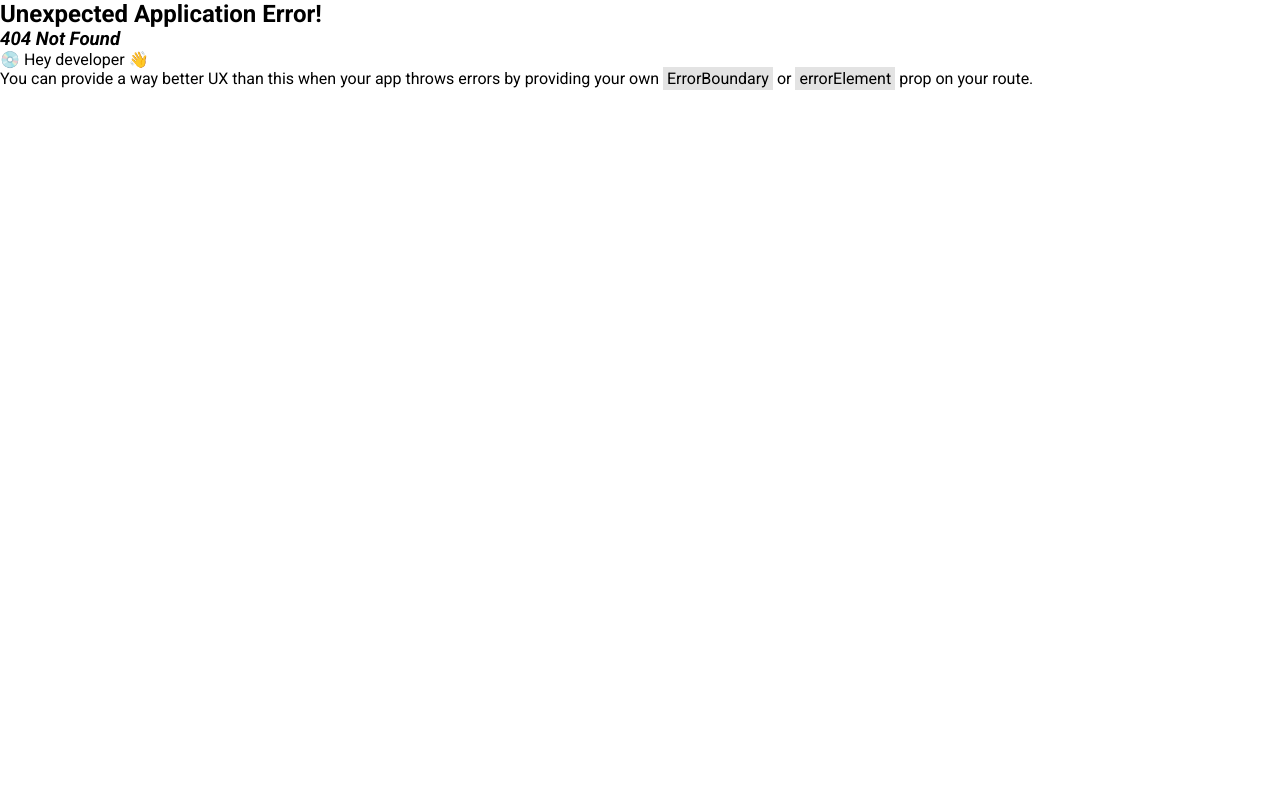
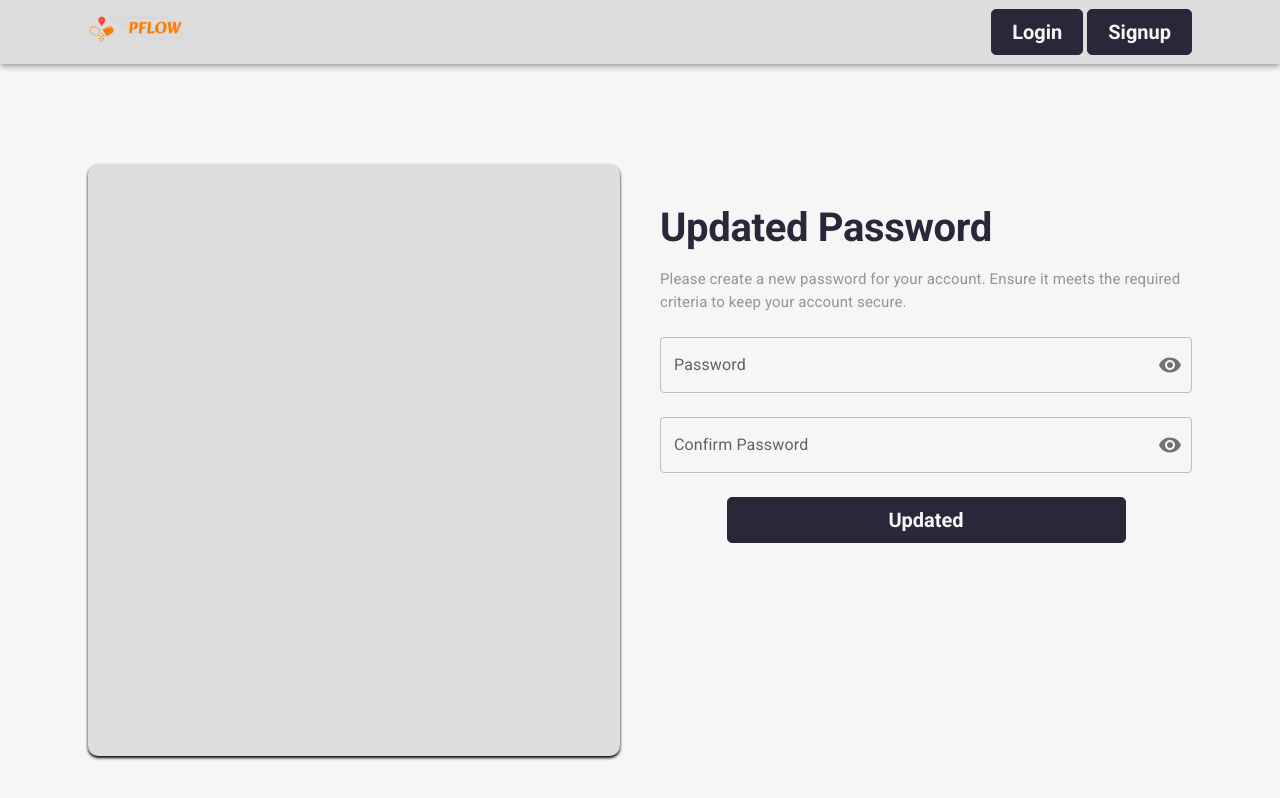
Before and after one commit to elref7i/p-flow, a React (Vite) app: page /updatedpassword in a window 1280 px wide. Before the commit this address had no page. Built offline with nearby package versions, Linux system fonts and the light colour scheme.

Commit message:
Add UpdatedPassword component, refactor ForgetPassword and Login forms to use formik, and update Navbar for improved layout and styling

```diff
--- a/src/App.jsx
+++ b/src/App.jsx
@@ -9,7 +9,8 @@ import Signup from './pages/Signup/Signup';
 import GuestRoute from '../src/components/GuestRoute/GuestRoute';
 import Home from './pages/Home/Home';
 import UserTypeProvider from './context/UserType.context';
-import Forgetpassword from './pages/Forgetpassword/Forgetpassword';
+import UpdatedPassword from './pages/UpdatedPassword/UpdatedPassword';
+import ForgetPassword from './pages/Forgetpassword/Forgetpassword';
 
 function App() {
   const router = createBrowserRouter([
@@ -32,7 +33,8 @@ function App() {
       children: [
         { path: '/login', element: <Login /> },
         { path: '/signup', element: <Signup /> },
-        { path: '/forgetpassword', element: <Forgetpassword /> },
+        { path: '/forgetpassword', element: <ForgetPassword /> },
+        { path: '/updatedpassword', element: <UpdatedPassword /> },
       ],
     },
   ]);
--- a/src/components/Navbar/Navbar.jsx
+++ b/src/components/Navbar/Navbar.jsx
@@ -2,7 +2,6 @@ import AppBar from '@mui/material/AppBar';
 import Box from '@mui/material/Box';
 import Toolbar from '@mui/material/Toolbar';
 import IconButton from '@mui/material/IconButton';
-import Typography from '@mui/material/Typography';
 import Badge from '@mui/material/Badge';
 import MailIcon from '@mui/icons-material/Mail';
 import NotificationsIcon from '@mui/icons-material/Notifications';
@@ -22,9 +21,7 @@ export default function Navbar() {
       <Container maxWidth="lg">
         <Toolbar>
           <Link to="/" style={{ color: 'white' }}>
-            <Typography
-              variant="h6"
-              noWrap
+            <Box
               component="div"
               sx={{
                 display: {
@@ -36,7 +33,7 @@ export default function Navbar() {
               }}
             >
               <LogoImage src={imageLogo} alt="logo" />
-            </Typography>
+            </Box>
           </Link>
           {token && <InputSearch />}
           <Box sx={{ flexGrow: 1 }} />
@@ -66,21 +63,9 @@ export default function Navbar() {
           {!token && (
             <Box sx={{ display: 'flex', gap: '4px' }}>
               <Link to="/login">
-                {/* <Button
-                  sx={{
-                    py: 1,
-                    px: 3,
-                    bgcolor: '#2B273A',
-                    color: '#F5F6F6',
-                    ':hover': {
-                      bgcolor: '#2B273A',
-                      transition: '.4s colors',
-                    },
-                  }}
-                >
+                <CustomButton type="submit" hoverColor={true}>
                   Login
-                </Button> */}
-                <CustomButton hoverColor={true}>Login</CustomButton>
+                </CustomButton>
               </Link>
               <FadeMenu />
             </Box>
--- a/src/index.css
+++ b/src/index.css
@@ -59,3 +59,5 @@ a {
 
 
 */
+
+/* * Text-filed -  */
--- a/src/pages/Forgetpassword/Forgetpassword.jsx
+++ b/src/pages/Forgetpassword/Forgetpassword.jsx
@@ -67,6 +67,7 @@ export default function ForgetPassword() {
                 fontWeight: 'bold',
                 color: '#2B273A',
                 textAlign: 'left',
+                mb: 2,
               }}
             >
               Forget Password
@@ -80,10 +81,19 @@ export default function ForgetPassword() {
               our support team for assistance.
             </Typography>
           </Box>
-          <form>
-            <TextField fullWidth label="Email" margin="normal" sx={{ mb: 3 }} />
+          <form onSubmit={formik.handleSubmit}>
+            <TextField
+              fullWidth
+              label="Email"
+              margin="normal"
+              sx={{ mb: 3 }}
+              name="email"
+              value={formik.values.email}
+              onChange={formik.handleChange}
+              onBlur={formik.handleBlur}
+            />
 
-            <CustomButton w="100%" sm="75%" md="50%">
+            <CustomButton type="submit" w="100%" sm="75%" md="50%">
               Send
             </CustomButton>
           </form>
--- a/src/pages/Login/Login.jsx
+++ b/src/pages/Login/Login.jsx
@@ -94,8 +94,17 @@ export default function Login() {
         >
           Login
         </Typography>
-        <form>
-          <TextField fullWidth label="Email" margin="normal" sx={{ mb: 3 }} />
+        <form onSubmit={formik.handleSubmit}>
+          <TextField
+            fullWidth
+            label="Email"
+            margin="normal"
+            sx={{ mb: 3 }}
+            name="email"
+            value={formik.values.email}
+            onChange={formik.handleChange}
+            onBlur={formik.handleBlur}
+          />
           <FormControl fullWidth sx={{ mb: 3 }} variant="outlined">
             <InputLabel htmlFor="outlined-adornment-password">
               Password
@@ -103,6 +112,10 @@ export default function Login() {
             <OutlinedInput
               id="outlined-adornment-password"
               type={showPassword ? 'text' : 'password'}
+              name="password"
+              value={formik.values.password}
+              onChange={formik.handleChange}
+              onBlur={formik.handleBlur}
               endAdornment={
                 <InputAdornment position="end">
                   <IconButton
@@ -151,7 +164,7 @@ export default function Login() {
               />
             </RadioGroup>
           </FormControl>
-          <CustomButton w="100%" sm="75%" md="50%">
+          <CustomButton type="submit" w="100%" sm="75%" md="50%">
             Login
           </CustomButton>
         </form>
--- a/src/pages/UpdatedPassword/UpdatedPassword.jsx
+++ b/src/pages/UpdatedPassword/UpdatedPassword.jsx
@@ -1,3 +1,170 @@
+import { Visibility, VisibilityOff } from '@mui/icons-material';
+import {
+  Typography,
+  FormControl,
+  OutlinedInput,
+  InputLabel,
+  InputAdornment,
+  IconButton,
+  Grid2,
+  Box,
+} from '@mui/material';
+import CustomButton from '../../components/Common/ButtonStyle';
+import { useFormik } from 'formik';
+import { useState } from 'react';
+import * as Yup from 'yup';
+
 export default function UpdatedPassword() {
-  return <div>UpdatedPassword</div>;
+  const [showPassword, setShowPassword] = useState(false);
+  const [showConfirmPassword, setShowConfirmPassword] = useState(false);
+  const passwordRegx =
+    /^(?=.*[a-z])(?=.*[A-Z])(?=.*\d)(?=.*[@$!%*?&])[A-Za-z\d@$!%*?&]{8,}$/;
+  const handleClickShowPassword = () => setShowPassword((show) => !show);
+  const handleClickShowConfirmPassword = () =>
+    setShowConfirmPassword((show) => !show);
+
+  const handleMouseDownPassword = (event) => {
+    event.preventDefault();
+  };
+
+  const handleMouseUpPassword = (event) => {
+    event.preventDefault();
+  };
+
+  const validationSchema = Yup.object({
+    password: Yup.string()
+      .required('Required')
+      .matches(
+        passwordRegx,
+        'Password must contain at least 8 characters, one uppercase, one lowercase, one number and one special case character'
+      ),
+    rePassword: Yup.string()
+      .required('* Please confirm your password.')
+      .oneOf([Yup.ref('password')], '* Passwords must match.'),
+  });
+  const formik = useFormik({
+    initialValues: {
+      password: '',
+      rePassword: '',
+    },
+    validationSchema,
+    onSubmit: (values) => {
+      console.log(values);
+    },
+  });
+
+  return (
+    <Grid2
+      spacing={5}
+      container
+      sx={{
+        minHeight: '80vh',
+        mt: 5,
+        p: 3,
+        borderRadius: 2,
+      }}
+    >
+      <Grid2
+        size={{ md: 6 }}
+        sx={{
+          display: { xs: 'none', md: 'block' },
+          bgcolor: '#DDDDDD',
+          borderRadius: '10px',
+          boxShadow: '0px 2px 3px',
+        }}
+      ></Grid2>
+      <Grid2 size={{ xs: 12, md: 6 }} sx={{ bg: 'red', pt: 5 }}>
+        <Box component={'header'} marginBottom={3}>
+          <Typography
+            variant="h2"
+            align="center"
+            sx={{
+              fontSize: '40px',
+              fontWeight: 'bold',
+              color: '#2B273A',
+              textAlign: 'left',
+              mb: 2,
+            }}
+          >
+            Updated Password
+          </Typography>
+          <Typography
+            variant="body1"
+            sx={{ fontSize: '15px', color: '#939494' }}
+          >
+            Please create a new password for your account. Ensure it meets the
+            required criteria to keep your account secure.
+          </Typography>
+        </Box>
+        <form onSubmit={formik.handleSubmit}>
+          <FormControl fullWidth sx={{ mb: 3 }} variant="outlined">
+            <InputLabel htmlFor="outlined-adornment-password">
+              Password
+            </InputLabel>
+            <OutlinedInput
+              id="outlined-adornment-password"
+              type={showPassword ? 'text' : 'password'}
+              name="password"
+              value={formik.values.password}
+              onChange={formik.handleChange}
+              onBlur={formik.handleBlur}
+              endAdornment={
+                <InputAdornment position="end">
+                  <IconButton
+                    aria-label={
+                      showPassword
+                        ? 'hide the password'
+                        : 'display the password'
+                    }
+                    onClick={handleClickShowPassword}
+                    onMouseDown={handleMouseDownPassword}
+                    onMouseUp={handleMouseUpPassword}
+                    edge="end"
+                  >
+                    {showPassword ? <VisibilityOff /> : <Visibility />}
+                  </IconButton>
+                </InputAdornment>
+              }
+              label="Password"
+            />
+          </FormControl>
+          <FormControl fullWidth sx={{ mb: 3 }} variant="outlined">
+            <InputLabel htmlFor="outlined-adornment-confirm-password">
+              Confirm Password
+            </InputLabel>
+            <OutlinedInput
+              id="outlined-adornment-confirm-password"
+              type={showConfirmPassword ? 'text' : 'password'}
+              name="rePassword"
+              value={formik.values.rePassword}
+              onChange={formik.handleChange}
+              onBlur={formik.handleBlur}
+              endAdornment={
+                <InputAdornment position="end">
+                  <IconButton
+                    aria-label={
+                      showConfirmPassword
+                        ? 'hide the password'
+                        : 'display the password'
+                    }
+                    onClick={handleClickShowConfirmPassword}
+                    onMouseDown={handleMouseDownPassword}
+                    onMouseUp={handleMouseUpPassword}
+                    edge="end"
+                  >
+                    {showConfirmPassword ? <VisibilityOff /> : <Visibility />}
+                  </IconButton>
+                </InputAdornment>
+              }
+              label="Confirm Password"
+            />
+          </FormControl>
+
+          <CustomButton type="submit" w="100%" sm="75%" md="50%">
+            Updated
+          </CustomButton>
+        </form>
+      </Grid2>
+    </Grid2>
+  );
 }
```
